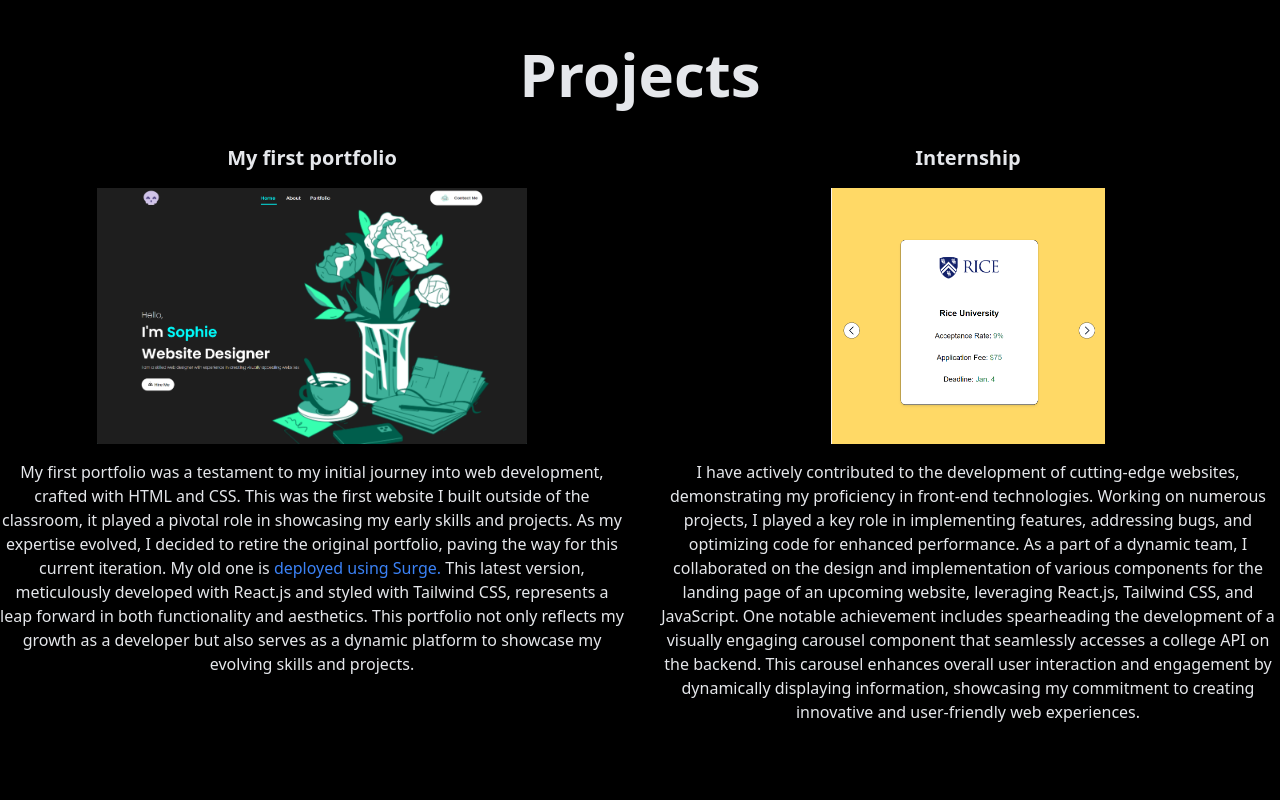
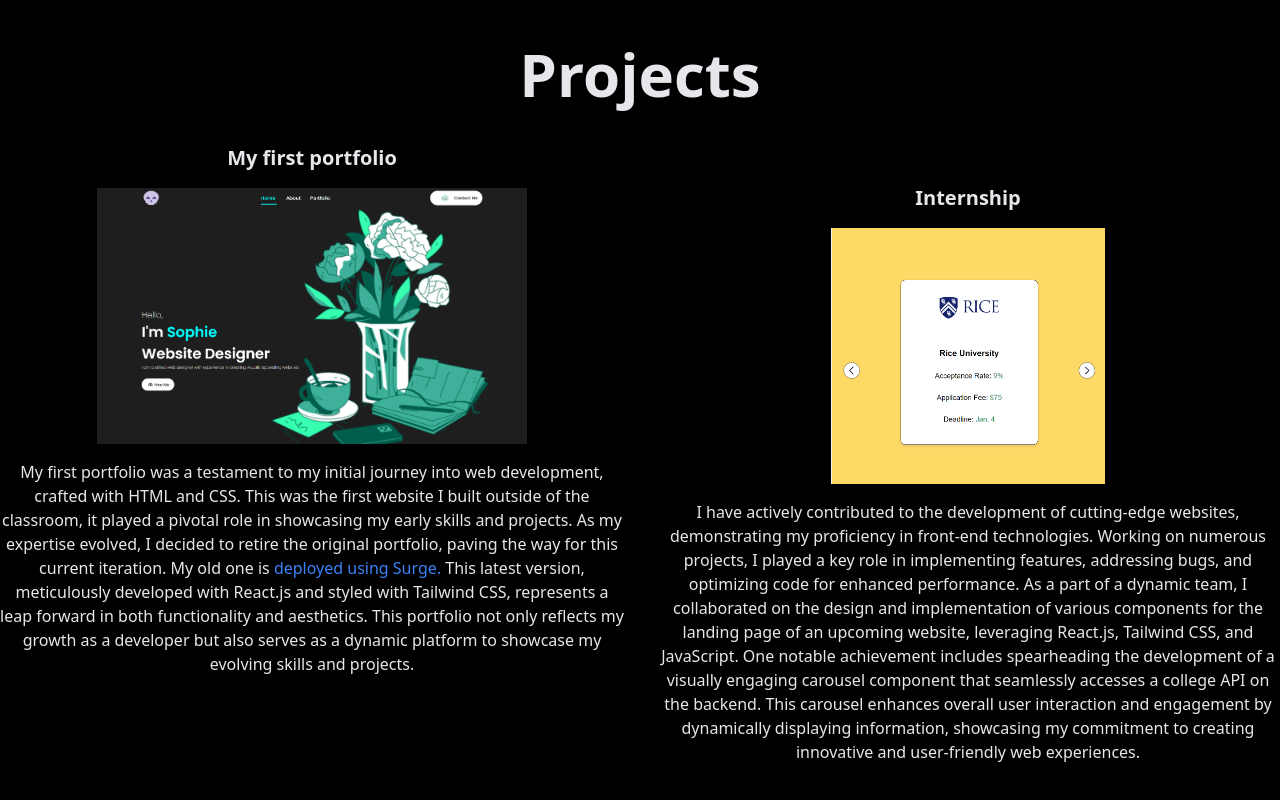
Before and after one commit to Soapie14/react, a React (Create React App) app in the folder portfolio/react_portfolio/: page / in a window 1280 px wide. Shown: the part 1468-2268 px from the top of the page. Built offline with nearby package versions, Linux system fonts and the light colour scheme.

Commit message:
margin for projects component

```diff
--- a/portfolio/react_portfolio/src/components/Projects.jsx
+++ b/portfolio/react_portfolio/src/components/Projects.jsx
@@ -25,7 +25,7 @@ const Projects = () => {
 
                 {/* Project Container 2 */}
                 <div className="lg:w-1/2 lg:pl-4 mb-8 flex flex-col items-center">
-                    <h3 className="text-xl font-bold text-center mb-4">Internship</h3>
+                    <h3 className="text-xl font-bold text-center mb-4 my-10">Internship</h3>
                     <div className="project-image-container mb-4">
                         <img src={Project2} alt="Project 2" className="w-full h-auto lg:h-64 object-cover" />
                     </div>
```
